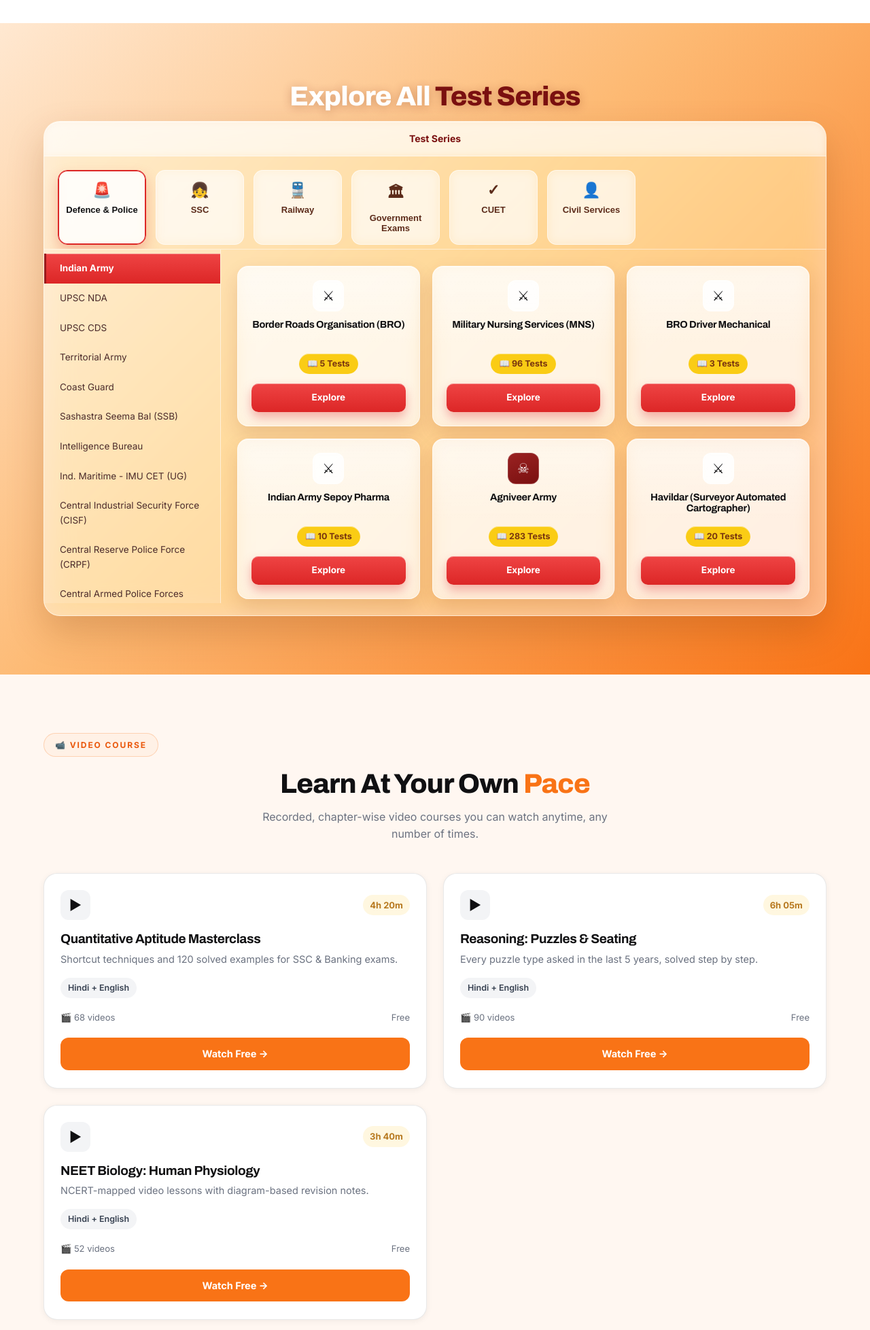
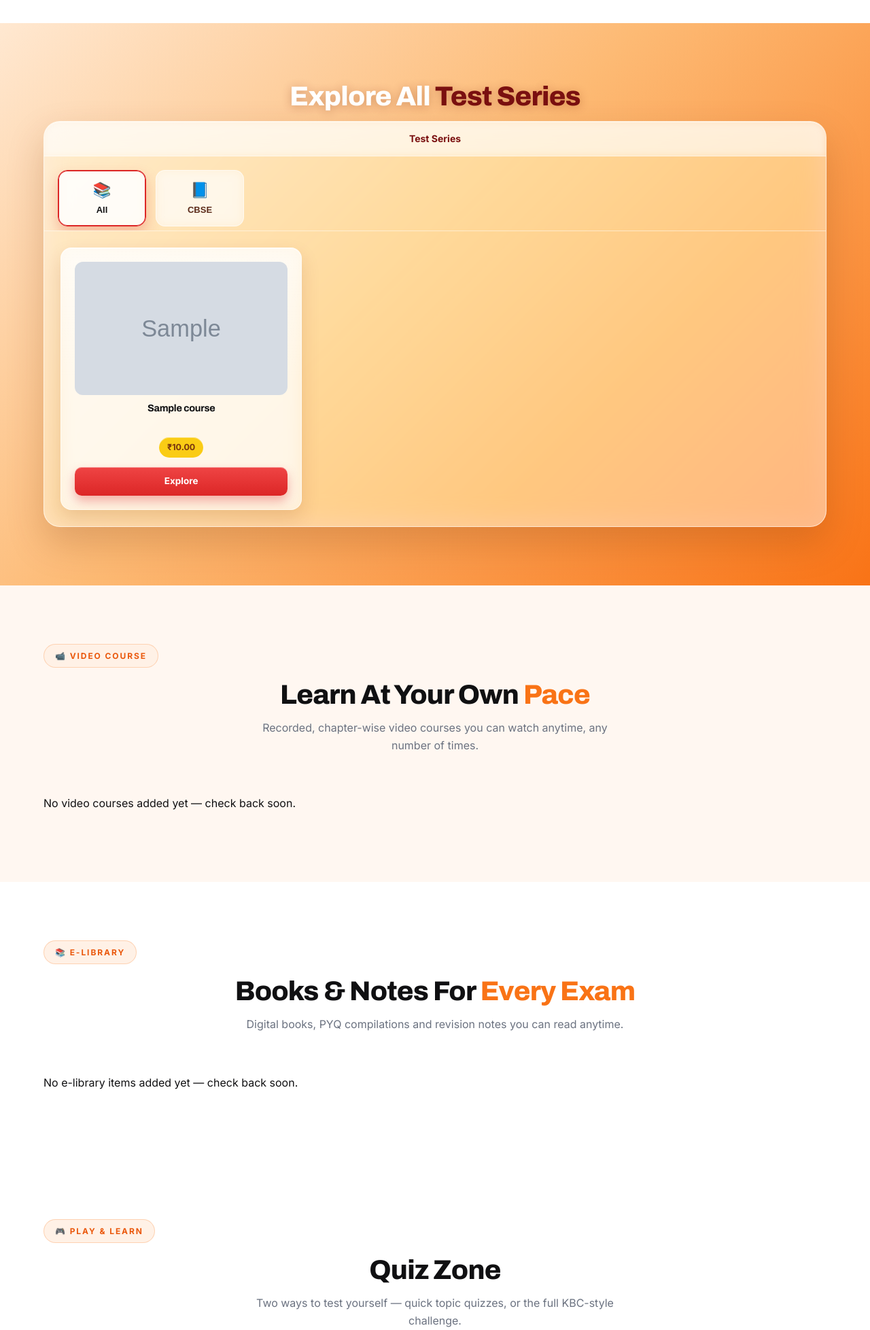
Before and after one commit to n57184322-hue/manjunathacademy, a Django app: page / in a window 1280 px wide. Shown: the part 3559-5515 px from the top of the page at 68% size. Run offline with Django 5.2, Linux system fonts and the light colour scheme; data comes from the database, SQL or seed files in the repository; both versions use the stored data as it was after the commit; tables that the repository leaves empty hold one stand-in row (values such as "Sample post"); grey boxes marked "Sample" are stand-in pictures.

Commit message:
Add E-Library homepage section and admin-managed Categories, Test Series, Video Courses, E-Library

```diff
--- a/myapp/forms.py
+++ b/myapp/forms.py
@@ -4,8 +4,10 @@ from django.contrib.auth.forms import AuthenticationForm, UserCreationForm
 from .models import (
     AdmissionRegistration,
     BannerSlide,
+    Category,
     ChatbotQuestion,
     ChatbotSettings,
+    Course,
     CustomUser,
     DailyUpdateCard,
     DailyUpdatePost,
@@ -254,3 +256,35 @@ class GalleryImageForm(forms.ModelForm):
         help_texts = {
             'order': 'Lower numbers show first.',
         }
+
+
+class CategoryForm(forms.ModelForm):
+    class Meta:
+        model = Category
+        fields = ('name', 'icon', 'order')
+        widgets = {
+            'name': forms.TextInput(attrs={'placeholder': 'e.g. CBSE'}),
+            'icon': forms.TextInput(attrs={'placeholder': '📘'}),
+            'order': forms.NumberInput(attrs={'min': 0}),
+        }
+        help_texts = {
+            'order': 'Lower numbers show first.',
+        }
+
+
+class CourseForm(forms.ModelForm):
+    class Meta:
+        model = Course
+        fields = (
+            'category', 'name', 'original_price', 'current_price',
+            'enable_folders', 'enable_validity', 'about', 'thumbnail',
+            'order', 'is_active',
+        )
+        widgets = {
+            'name': forms.TextInput(attrs={'placeholder': 'e.g. SSC CGL Complete Test Series'}),
+            'about': forms.Textarea(attrs={'rows': 5, 'placeholder': 'What this course covers'}),
+            'order': forms.NumberInput(attrs={'min': 0}),
+        }
+        help_texts = {
+            'order': 'Lower numbers show first.',
+        }
--- a/myapp/templates/myapp/base.html
+++ b/myapp/templates/myapp/base.html
@@ -480,6 +480,7 @@ h1,h2,h3,h4{font-family:"Archivo",system-ui,sans-serif;margin:0;line-height:1.1;
 }
 .pc-icon-grey{background:#F3F4F6}
 .pc-icon-gold{background:#FDF3D8}
+.pc-thumb{width:100%;aspect-ratio:16/10;object-fit:cover;border-radius:14px;margin-bottom:16px;display:block;background:#F3F4F6}
 .pc-rating{
   display:inline-flex;align-items:center;gap:4px;font-size:13px;font-weight:700;
   background:#FFF7E0;color:#B7791F;padding:5px 10px;border-radius:var(--r-pill);
@@ -533,6 +534,7 @@ h1,h2,h3,h4{font-family:"Archivo",system-ui,sans-serif;margin:0;line-height:1.1;
   box-shadow:0 0 0 1px #DC2626 inset,0 10px 20px rgba(220,38,38,.25);
 }
 .ts-body{display:grid;grid-template-columns:260px 1fr;gap:0;border-top:1px solid rgba(255,255,255,.5)}
+.ts-body-full{grid-template-columns:1fr}
 .ts-sidebar{
   border-right:1px solid rgba(255,255,255,.5);max-height:520px;overflow-y:auto;padding:6px 0;
   background:rgba(255,255,255,.15);
@@ -570,6 +572,8 @@ h1,h2,h3,h4{font-family:"Archivo",system-ui,sans-serif;margin:0;line-height:1.1;
 }
 .ts-badge-dark{background:linear-gradient(160deg,#9A2222,#7A1010);color:#fff;border-color:rgba(255,255,255,.2)}
 .ts-card h4{margin:0 0 12px;font-size:14.5px;min-height:38px}
+.ts-card-thumb{width:100%;aspect-ratio:16/10;object-fit:cover;border-radius:12px;margin-bottom:12px;display:block}
+.ts-card[hidden]{display:none}
 .ts-count{
   display:inline-block;background:#FACC15;color:#78350F;font-weight:700;font-size:12.5px;
   padding:5px 12px;border-radius:var(--r-pill);margin-bottom:14px;
@@ -1496,20 +1500,17 @@ document.addEventListener('DOMContentLoaded', function () {
   const year = document.getElementById('year');
   if (year) year.textContent = new Date().getFullYear();
 
-  /* ---------- test series tabs (visual toggle only) ---------- */
+  /* ---------- test series category tabs (filter by category) ---------- */
   const tsTabs = document.querySelectorAll('.ts-tab');
+  const tsCards = document.querySelectorAll('#tsGrid .ts-card');
   tsTabs.forEach(tab => {
     tab.addEventListener('click', () => {
       tsTabs.forEach(t => t.classList.remove('is-active'));
       tab.classList.add('is-active');
-    });
-  });
-
-  const tsItems = document.querySelectorAll('.ts-sidebar li');
-  tsItems.forEach(item => {
-    item.addEventListener('click', () => {
-      tsItems.forEach(i => i.classList.remove('is-active'));
-      item.classList.add('is-active');
+      const cat = tab.dataset.cat;
+      tsCards.forEach(card => {
+        card.hidden = cat !== 'all' && card.dataset.cat !== cat;
+      });
     });
   });
 
--- a/myapp/templates/myapp/index.html
+++ b/myapp/templates/myapp/index.html
@@ -428,83 +428,27 @@
     <div class="ts-panel">
       <p class="ts-panel-title">Test Series</p>
 
-      <div class="ts-tabs">
-        <button class="ts-tab is-active">
-          <span class="ts-tab-ico">🚨</span>Defence &amp; Police
-        </button>
-        <button class="ts-tab"><span class="ts-tab-ico">👧</span>SSC</button>
-        <button class="ts-tab"><span class="ts-tab-ico">🚆</span>Railway</button>
-        <button class="ts-tab"><span class="ts-tab-ico">🏛</span>Government Exams</button>
-        <button class="ts-tab"><span class="ts-tab-ico">✓</span>CUET</button>
-        <button class="ts-tab"><span class="ts-tab-ico">👤</span>Civil Services</button>
+      {% if test_series_categories %}
+      <div class="ts-tabs" id="tsTabs">
+        <button class="ts-tab is-active" data-cat="all"><span class="ts-tab-ico">📚</span>All</button>
+        {% for cat in test_series_categories %}
+        <button class="ts-tab" data-cat="{{ cat.id }}">{% if cat.icon %}<span class="ts-tab-ico">{{ cat.icon }}</span>{% endif %}{{ cat.name }}</button>
+        {% endfor %}
       </div>
+      {% endif %}
 
-      <div class="ts-body">
-        <aside class="ts-sidebar">
-          <ul>
-            <li class="is-active">Indian Army</li>
-            <li>UPSC NDA</li>
-            <li>UPSC CDS</li>
-            <li>Territorial Army</li>
-            <li>Coast Guard</li>
-            <li>Sashastra Seema Bal (SSB)</li>
-            <li>Intelligence Bureau</li>
-            <li>Ind. Maritime - IMU CET (UG)</li>
-            <li>Central Industrial Security Force (CISF)</li>
-            <li>Central Reserve Police Force (CRPF)</li>
-            <li>Central Armed Police Forces CAPF (AC)</li>
-            <li>Border Security Force</li>
-            <li>Indian Air Force (IAF)</li>
-            <li>Indian Navy</li>
-            <li>UP Police (UPP)</li>
-            <li>Bihar Police</li>
-            <li>Delhi Police</li>
-            <li>Jharkhand Police</li>
-            <li>Puducherry Police</li>
-            <li>HP Police</li>
-            <li>Madhya Pradesh Police</li>
-            <li>Ladakh Police</li>
-            <li>Assam Police</li>
-          </ul>
-        </aside>
-
-        <div class="ts-grid">
-          <article class="ts-card">
-            <span class="ts-badge">⚔</span>
-            <h4>Border Roads Organisation (BRO)</h4>
-            <span class="ts-count">📖 5 Tests</span>
-            <a class="btn-ts" href="#contact">Explore</a>
+      <div class="ts-body ts-body-full">
+        <div class="ts-grid" id="tsGrid">
+          {% for course in test_series_courses %}
+          <article class="ts-card" data-cat="{{ course.category_id|default:'' }}">
+            {% if course.thumbnail %}<img class="ts-card-thumb" src="{{ course.thumbnail.url }}" alt="">{% else %}<span class="ts-badge">📝</span>{% endif %}
+            <h4>{{ course.name }}</h4>
+            <span class="ts-count">₹{{ course.current_price }}{% if course.original_price and course.original_price != course.current_price %} <s>₹{{ course.original_price }}</s>{% endif %}</span>
+            <a class="btn-ts" href="#contact-us">Explore</a>
           </article>
-          <article class="ts-card">
-            <span class="ts-badge">⚔</span>
-            <h4>Military Nursing Services (MNS)</h4>
-            <span class="ts-count">📖 96 Tests</span>
-            <a class="btn-ts" href="#contact">Explore</a>
-          </article>
-          <article class="ts-card">
-            <span class="ts-badge">⚔</span>
-            <h4>BRO Driver Mechanical</h4>
-            <span class="ts-count">📖 3 Tests</span>
-            <a class="btn-ts" href="#contact">Explore</a>
-          </article>
-          <article class="ts-card">
-            <span class="ts-badge">⚔</span>
-            <h4>Indian Army Sepoy Pharma</h4>
-            <span class="ts-count">📖 10 Tests</span>
-            <a class="btn-ts" href="#contact">Explore</a>
-          </article>
-          <article class="ts-card">
-            <span class="ts-badge ts-badge-dark">☠</span>
-            <h4>Agniveer Army</h4>
-            <span class="ts-count">📖 283 Tests</span>
-            <a class="btn-ts" href="#contact">Explore</a>
-          </article>
-          <article class="ts-card">
-            <span class="ts-badge">⚔</span>
-            <h4>Havildar (Surveyor Automated Cartographer)</h4>
-            <span class="ts-count">📖 20 Tests</span>
-            <a class="btn-ts" href="#contact">Explore</a>
-          </article>
+          {% empty %}
+          <p class="panel-empty">No test series added yet — check back soon.</p>
+          {% endfor %}
         </div>
       </div>
     </div>
@@ -518,30 +462,55 @@
     <h2 class="section-title center-title">Learn At Your Own <span class="text-orange">Pace</span></h2>
     <p class="section-sub">Recorded, chapter-wise video courses you can watch anytime, any number of times.</p>
     <div class="pc-grid">
+      {% for course in video_courses %}
       <article class="pc-card">
-        <div class="pc-top"><span class="pc-icon pc-icon-grey">▶</span><span class="pc-rating">4h 20m</span></div>
-        <h3>Quantitative Aptitude Masterclass</h3>
-        <p>Shortcut techniques and 120 solved examples for SSC &amp; Banking exams.</p>
-        <div class="pc-tags"><span>Hindi + English</span></div>
-        <div class="pc-meta"><span>🎬 68 videos</span><span>Free</span></div>
-        <a class="btn-pc btn-pc-orange" href="#contact-us">Watch Free →</a>
+        {% if course.thumbnail %}
+          <img class="pc-thumb" src="{{ course.thumbnail.url }}" alt="">
+        {% else %}
+          <div class="pc-top"><span class="pc-icon pc-icon-grey">▶</span></div>
+        {% endif %}
+        <h3>{{ course.name }}</h3>
+        {% if course.about %}<p>{{ course.about|truncatechars:110 }}</p>{% endif %}
+        {% if course.category %}<div class="pc-tags"><span>{{ course.category.icon }} {{ course.category.name }}</span></div>{% endif %}
+        <div class="pc-meta">
+          <span>₹{{ course.current_price }}</span>
+          {% if course.original_price and course.original_price != course.current_price %}<span><s>₹{{ course.original_price }}</s></span>{% endif %}
+        </div>
+        <a class="btn-pc btn-pc-orange" href="#contact-us">View Course →</a>
       </article>
+      {% empty %}
+      <p class="panel-empty">No video courses added yet — check back soon.</p>
+      {% endfor %}
+    </div>
+  </div>
+</section>
+
+<!-- ================= E-LIBRARY ================= -->
+<section class="section" id="e-library">
+  <div class="wrap">
+    <p class="eyebrow eyebrow-pill">📚 E-Library</p>
+    <h2 class="section-title center-title">Books &amp; Notes For <span class="text-orange">Every Exam</span></h2>
+    <p class="section-sub">Digital books, PYQ compilations and revision notes you can read anytime.</p>
+    <div class="pc-grid">
+      {% for item in elibrary_items %}
       <article class="pc-card">
-        <div class="pc-top"><span class="pc-icon pc-icon-grey">▶</span><span class="pc-rating">6h 05m</span></div>
-        <h3>Reasoning: Puzzles &amp; Seating</h3>
-        <p>Every puzzle type asked in the last 5 years, solved step by step.</p>
-        <div class="pc-tags"><span>Hindi + English</span></div>
-        <div class="pc-meta"><span>🎬 90 videos</span><span>Free</span></div>
-        <a class="btn-pc btn-pc-orange" href="#contact-us">Watch Free →</a>
+        {% if item.thumbnail %}
+          <img class="pc-thumb" src="{{ item.thumbnail.url }}" alt="">
+        {% else %}
+          <div class="pc-top"><span class="pc-icon pc-icon-grey">📖</span></div>
+        {% endif %}
+        <h3>{{ item.name }}</h3>
+        {% if item.about %}<p>{{ item.about|truncatechars:110 }}</p>{% endif %}
+        {% if item.category %}<div class="pc-tags"><span>{{ item.category.icon }} {{ item.category.name }}</span></div>{% endif %}
+        <div class="pc-meta">
+          <span>₹{{ item.current_price }}</span>
+          {% if item.original_price and item.original_price != item.current_price %}<span><s>₹{{ item.original_price }}</s></span>{% endif %}
+        </div>
+        <a class="btn-pc btn-pc-orange" href="#contact-us">View Book →</a>
       </article>
-      <article class="pc-card">
-        <div class="pc-top"><span class="pc-icon pc-icon-grey">▶</span><span class="pc-rating">3h 40m</span></div>
-        <h3>NEET Biology: Human Physiology</h3>
-        <p>NCERT-mapped video lessons with diagram-based revision notes.</p>
-        <div class="pc-tags"><span>Hindi + English</span></div>
-        <div class="pc-meta"><span>🎬 52 videos</span><span>Free</span></div>
-        <a class="btn-pc btn-pc-orange" href="#contact-us">Watch Free →</a>
-      </article>
+      {% empty %}
+      <p class="panel-empty">No e-library items added yet — check back soon.</p>
+      {% endfor %}
     </div>
   </div>
 </section>
--- a/myapp/urls.py
+++ b/myapp/urls.py
@@ -42,4 +42,12 @@ urlpatterns = [
     path('panel/gallery/add/', views.panel_gallery_add, name='panel_gallery_add'),
     path('panel/gallery/<int:pk>/edit/', views.panel_gallery_edit, name='panel_gallery_edit'),
     path('panel/gallery/<int:pk>/delete/', views.panel_gallery_delete, name='panel_gallery_delete'),
+    path('panel/categories/', views.panel_category_list, name='panel_category_list'),
+    path('panel/categories/add/', views.panel_category_add, name='panel_category_add'),
+    path('panel/categories/<int:pk>/edit/', views.panel_category_edit, name='panel_category_edit'),
+    path('panel/categories/<int:pk>/delete/', views.panel_category_delete, name='panel_category_delete'),
+    path('panel/courses/<str:course_type>/', views.panel_course_list, name='panel_course_list'),
+    path('panel/courses/<str:course_type>/add/', views.panel_course_add, name='panel_course_add'),
+    path('panel/courses/<str:course_type>/<int:pk>/edit/', views.panel_course_edit, name='panel_course_edit'),
+    path('panel/courses/<str:course_type>/<int:pk>/delete/', views.panel_course_delete, name='panel_course_delete'),
 ]
--- a/myapp/views.py
+++ b/myapp/views.py
@@ -11,8 +11,10 @@ from .forms import (
     AccountUpdateForm,
     AdmissionRegistrationForm,
     BannerSlideForm,
+    CategoryForm,
     ChatbotQuestionForm,
     ChatbotSettingsForm,
+    CourseForm,
     DailyUpdateCardForm,
     DailyUpdatePostForm,
     EmailAuthenticationForm,
@@ -26,8 +28,10 @@ from .forms import (
 from .models import (
     AdmissionRegistration,
     BannerSlide,
+    Category,
     ChatbotQuestion,
     ChatbotSettings,
+    Course,
     CustomUser,
     DailyUpdateCard,
     DailyUpdatePost,
@@ -41,7 +45,19 @@ from .models import (
 
 def index(request):
     banner_slides = BannerSlide.objects.filter(is_active=True)
-    return render(request, 'myapp/index.html', {'banner_slides': banner_slides})
+
+    test_series_courses = Course.objects.filter(course_type=Course.TEST_SERIES, is_active=True)
+    video_courses = Course.objects.filter(course_type=Course.VIDEO_COURSE, is_active=True)
+    elibrary_items = Course.objects.filter(course_type=Course.ELIBRARY, is_active=True)
+    test_series_categories = Category.objects.filter(courses__in=test_series_courses).distinct()
+
+    return render(request, 'myapp/index.html', {
+        'banner_slides': banner_slides,
+        'test_series_courses': test_series_courses,
+        'video_courses': video_courses,
+        'elibrary_items': elibrary_items,
+        'test_series_categories': test_series_categories,
+    })
 
 
 def pwa_manifest(request):
@@ -544,3 +560,123 @@ def panel_gallery_delete(request, pk):
         image.delete()
         messages.success(request, 'Image deleted.')
     return redirect('panel_gallery_list')
+
+
+@login_required(login_url='login')
+@user_passes_test(_is_staff, login_url='login')
+def panel_category_list(request):
+    categories = Category.objects.all()
+    return render(request, 'myapp/panel/category_list.html', {'categories': categories})
+
+
+@login_required(login_url='login')
+@user_passes_test(_is_staff, login_url='login')
+def panel_category_add(request):
+    if request.method == 'POST':
+        form = CategoryForm(request.POST)
+        if form.is_valid():
+            form.save()
+            messages.success(request, 'Category added.')
+            return redirect('panel_category_list')
+    else:
+        form = CategoryForm(initial={'order': Category.objects.count()})
+
+    return render(request, 'myapp/panel/category_form.html', {'form': form, 'is_new': True})
+
+
+@login_required(login_url='login')
+@user_passes_test(_is_staff, login_url='login')
+def panel_category_edit(request, pk):
+    category = get_object_or_404(Category, pk=pk)
+
+    if request.method == 'POST':
+        form = CategoryForm(request.POST, instance=category)
+        if form.is_valid():
+            form.save()
+            messages.success(request, 'Category updated.')
+            return redirect('panel_category_list')
+    else:
+        form = CategoryForm(instance=category)
+
+    return render(request, 'myapp/panel/category_form.html', {'form': form, 'is_new': False, 'category': category})
+
+
+@login_required(login_url='login')
+@user_passes_test(_is_staff, login_url='login')
+def panel_category_delete(request, pk):
+    category = get_object_or_404(Category, pk=pk)
+    if request.method == 'POST':
+        category.delete()
+        messages.success(request, 'Category deleted.')
+    return redirect('panel_category_list')
+
+
+COURSE_TYPE_LABELS = dict(Course.TYPE_CHOICES)
+
+
+def _course_type_or_404(course_type):
+    if course_type not in COURSE_TYPE_LABELS:
+        raise Http404
+
+
+@login_required(login_url='login')
+@user_passes_test(_is_staff, login_url='login')
+def panel_course_list(request, course_type):
+    _course_type_or_404(course_type)
+    courses = Course.objects.filter(course_type=course_type)
+    return render(request, 'myapp/panel/course_list.html', {
+        'courses': courses,
+        'course_type': course_type,
+        'type_label': COURSE_TYPE_LABELS[course_type],
+    })
+
+
+@login_required(login_url='login')
+@user_passes_test(_is_staff, login_url='login')
+def panel_course_add(request, course_type):
+    _course_type_or_404(course_type)
+    if request.method == 'POST':
+        form = CourseForm(request.POST, request.FILES)
+        if form.is_valid():
+            course = form.save(commit=False)
+            course.course_type = course_type
+            course.save()
+            messages.success(request, 'Course added.')
+            return redirect('panel_course_list', course_type=course_type)
+    else:
+        form = CourseForm(initial={'order': Course.objects.filter(course_type=course_type).count()})
+
+    return render(request, 'myapp/panel/course_form.html', {
+        'form': form, 'is_new': True, 'course_type': course_type, 'type_label': COURSE_TYPE_LABELS[course_type],
+    })
+
+
+@login_required(login_url='login')
+@user_passes_test(_is_staff, login_url='login')
+def panel_course_edit(request, course_type, pk):
+    _course_type_or_404(course_type)
+    course = get_object_or_404(Course, pk=pk, course_type=course_type)
+
+    if request.method == 'POST':
+        form = CourseForm(request.POST, request.FILES, instance=course)
+        if form.is_valid():
+            form.save()
+            messages.success(request, 'Course updated.')
+            return redirect('panel_course_list', course_type=course_type)
+    else:
+        form = CourseForm(instance=course)
+
+    return render(request, 'myapp/panel/course_form.html', {
+        'form': form, 'is_new': False, 'course': course, 'course_type': course_type, 'type_label': COURSE_TYPE_LABELS[course_type],
+    })
+
+
+@login_required(login_url='login')
+@user_passes_test(_is_staff, login_url='login')
+def panel_course_delete(request, course_type, pk):
+    _course_type_or_404(course_type)
+    course = get_object_or_404(Course, pk=pk, course_type=course_type)
+    if request.method == 'POST':
+        course.delete()
+        messages.success(request, 'Course deleted.')
+    return redirect('panel_course_list', course_type=course_type)
```
Also changed, not shown: myapp/models.py (+43 -0 lines), myapp/templates/myapp/panel/base.html (+16 -0 lines), myapp/templates/myapp/panel/category_form.html (added, +50 -0 lines), myapp/templates/myapp/panel/category_list.html (added, +64 -0 lines), myapp/templates/myapp/panel/course_form.html (added, +94 -0 lines), myapp/templates/myapp/panel/course_list.html (added, +82 -0 lines), db.sqlite3, myapp/migrations/0017_category_course.py (added), myapp/migrations/0018_seed_default_categories.py (added).
